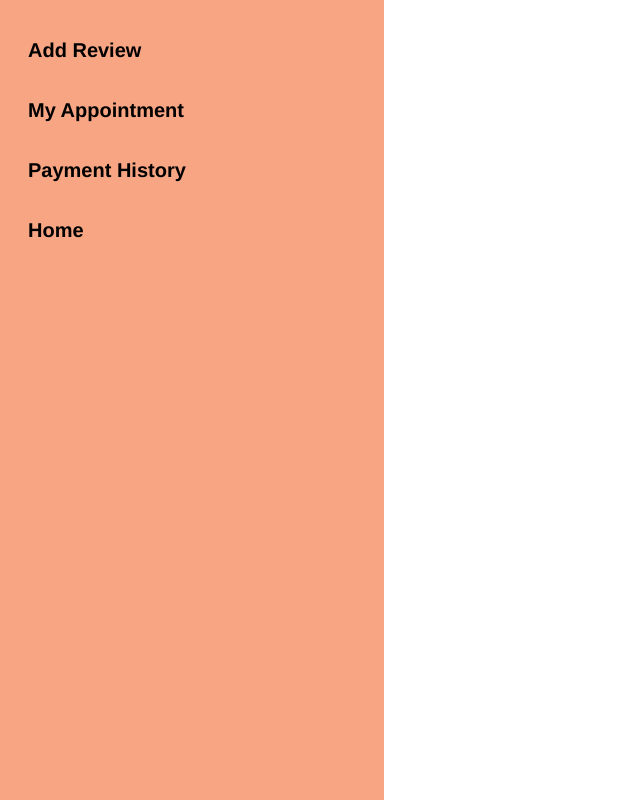
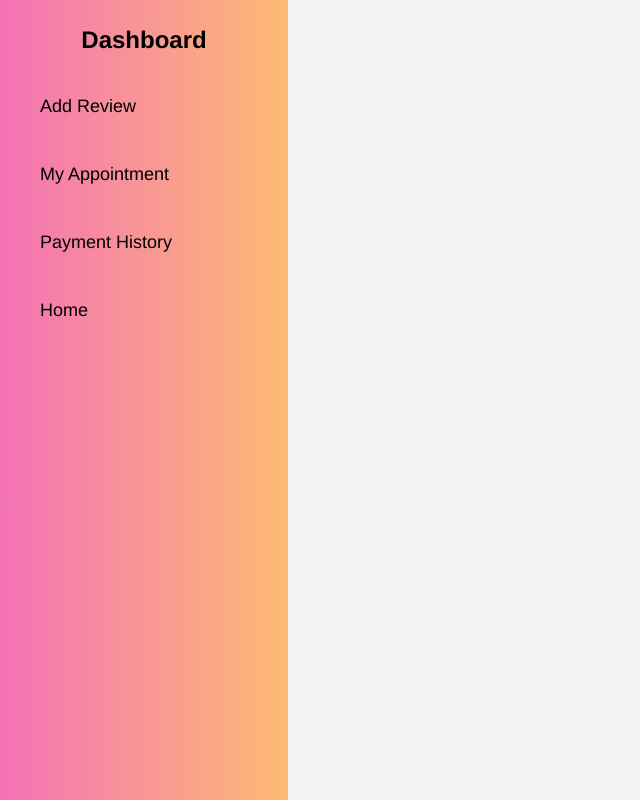
Before and after one commit to Nadimmo/M9-DoctorHouse-ClientSide-F, a React (Vite) app: page /dashboard in a window 1280 px wide. Shown: the whole page, without its empty margins (0-640 px from the left). Built offline with nearby package versions, Linux system fonts and the light colour scheme; no server answers; sample sign-in values are in the browser's storage.

Commit message:
update dashoboard

```diff
--- a/src/components/Dashboard/Dashboard.jsx
+++ b/src/components/Dashboard/Dashboard.jsx
@@ -3,53 +3,124 @@ import { NavLink, Outlet } from "react-router-dom";
 import useAdmin from "../Hooks/useAdmin";
 
 const Dashboard = () => {
-  const {isAdmin} = useAdmin()
-  // console.log(isAdmin)
+  const { isAdmin } = useAdmin();
+
+  const navLinkStyle =
+    "block lg:text-lg px-4 py-3 font-medium rounded-lg transition-transform duration-300 ease-in-out hover:scale-105 hover:bg-teal-600 hover:text-white";
+
+  const activeLinkStyle = "bg-teal-500 text-white";
+
   return (
     <div className="flex">
-      <div className=" lg:w-96 min-h-screen p-5 bg-[#F7A582] text-black">
-        <ul>
+      {/* Sidebar */}
+      <div className="lg:w-72 min-h-screen p-6 bg-gradient-to-r from-pink-400 to-orange-300 text-black shadow-lg">
+        <h2 className="text-2xl font-bold text-center mb-6">Dashboard</h2>
+        <ul className="space-y-4">
           {isAdmin ? (
             <>
-              {/* admin dashboard */}
-              <li className="lg:text-xl lg:px-2 py-4 font-bold  transition ease-in-out delay-150 hover:-translate-y-1 hover:scale-110 hover:bg-[#06b6d4] duration-300">
-                <NavLink to={"/dashboard/users"}>All User</NavLink>
+              {/* Admin Dashboard Links */}
+              <li>
+                <NavLink
+                  to="/dashboard/users"
+                  className={({ isActive }) =>
+                    `${navLinkStyle} ${isActive ? activeLinkStyle : ""}`
+                  }
+                >
+                  All Users
+                </NavLink>
               </li>
-              <li className="lg:text-xl lg:px-2 py-4 font-bold  transition ease-in-out delay-150 hover:-translate-y-1 hover:scale-110 hover:bg-[#06b6d4] duration-300">
-                <NavLink to={"/dashboard/doctor"}>Add Doctors</NavLink>
+              <li>
+                <NavLink
+                  to="/dashboard/doctor"
+                  className={({ isActive }) =>
+                    `${navLinkStyle} ${isActive ? activeLinkStyle : ""}`
+                  }
+                >
+                  Add Doctors
+                </NavLink>
               </li>
-              <li className="lg:text-xl lg:px-2 py-4 font-bold  transition ease-in-out delay-150 hover:-translate-y-1 hover:scale-110 hover:bg-[#06b6d4] duration-300">
-                <NavLink to={"/dashboard/manageDoctor"}>Manage Doctor</NavLink>
+              <li>
+                <NavLink
+                  to="/dashboard/manageDoctor"
+                  className={({ isActive }) =>
+                    `${navLinkStyle} ${isActive ? activeLinkStyle : ""}`
+                  }
+                >
+                  Manage Doctors
+                </NavLink>
               </li>
-              <li className="lg:text-xl lg:px-2 py-4 font-bold  transition ease-in-out delay-150 hover:-translate-y-1 hover:scale-110 hover:bg-[#06b6d4] duration-300">
-                <NavLink to={"/dashboard/request"}>Request User</NavLink>
+              <li>
+                <NavLink
+                  to="/dashboard/request"
+                  className={({ isActive }) =>
+                    `${navLinkStyle} ${isActive ? activeLinkStyle : ""}`
+                  }
+                >
+                  Request User
+                </NavLink>
               </li>
-              <li className="lg:text-xl lg:px-2 py-4 font-bold  transition ease-in-out delay-150 hover:-translate-y-1 hover:scale-110 hover:bg-[#06b6d4] duration-300">
-                <NavLink to={"/"}>Home</NavLink>
+              <li>
+                <NavLink
+                  to="/"
+                  className={({ isActive }) =>
+                    `${navLinkStyle} ${isActive ? activeLinkStyle : ""}`
+                  }
+                >
+                  Home
+                </NavLink>
               </li>
             </>
           ) : (
-            // user dashboard
             <>
-              <li className="lg:text-xl lg:px-2 py-4 font-bold  transition ease-in-out delay-150 hover:-translate-y-1 hover:scale-110 hover:bg-[#06b6d4] duration-300">
-                <NavLink to={"/dashboard/review"}>Add Review</NavLink>
+              {/* User Dashboard Links */}
+              <li>
+                <NavLink
+                  to="/dashboard/review"
+                  className={({ isActive }) =>
+                    `${navLinkStyle} ${isActive ? activeLinkStyle : ""}`
+                  }
+                >
+                  Add Review
+                </NavLink>
               </li>
-              <li className="lg:text-xl lg:px-2 py-4 font-bold  transition ease-in-out delay-150 hover:-translate-y-1 hover:scale-110 hover:bg-[#06b6d4] duration-300">
-                <NavLink to={"/dashboard/appointment"}>My Appointment</NavLink>
+              <li>
+                <NavLink
+                  to="/dashboard/appointment"
+                  className={({ isActive }) =>
+                    `${navLinkStyle} ${isActive ? activeLinkStyle : ""}`
+                  }
+                >
+                  My Appointment
+                </NavLink>
               </li>
-              <li className="lg:text-xl lg:px-2 py-4 font-bold  transition ease-in-out delay-150 hover:-translate-y-1 hover:scale-110 hover:bg-[#06b6d4] duration-300">
-                <NavLink to={"/dashboard/payment"}>Payment History</NavLink>
+              <li>
+                <NavLink
+                  to="/dashboard/paymentHistory"
+                  className={({ isActive }) =>
+                    `${navLinkStyle} ${isActive ? activeLinkStyle : ""}`
+                  }
+                >
+                  Payment History
+                </NavLink>
               </li>
-              <li className="lg:text-xl lg:px-2 py-4 font-bold  transition ease-in-out delay-150 hover:-translate-y-1 hover:scale-110 hover:bg-[#06b6d4] duration-300">
-                <NavLink to={"/"}>Home</NavLink>
+              <li>
+                <NavLink
+                  to="/"
+                  className={({ isActive }) =>
+                    `${navLinkStyle} ${isActive ? activeLinkStyle : ""}`
+                  }
+                >
+                  Home
+                </NavLink>
               </li>
             </>
           )}
         </ul>
       </div>
-      {/* outlet */}
-      <div className="flex-1 p-10 bg-white">
-        <Outlet></Outlet>
+
+      {/* Content Area */}
+      <div className="flex-1 p-8 bg-gray-100">
+        <Outlet />
       </div>
     </div>
   );
```
